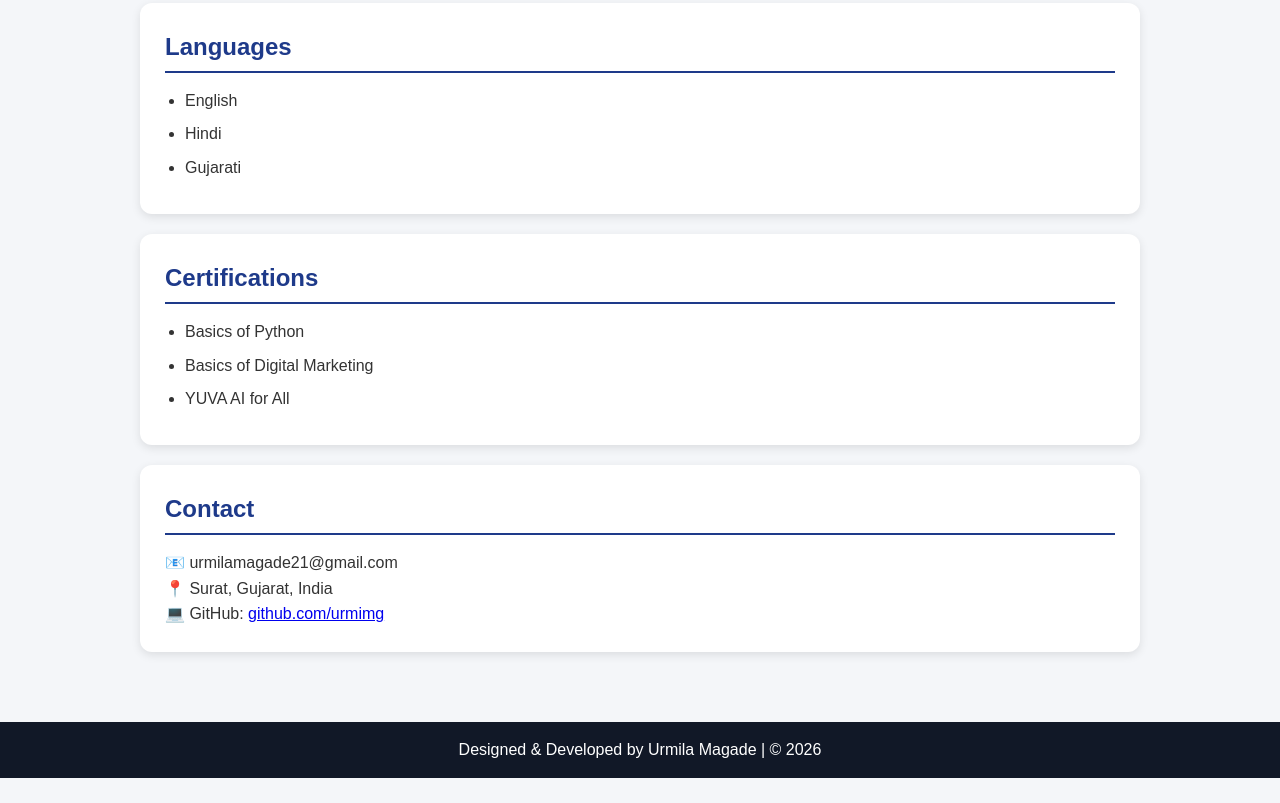
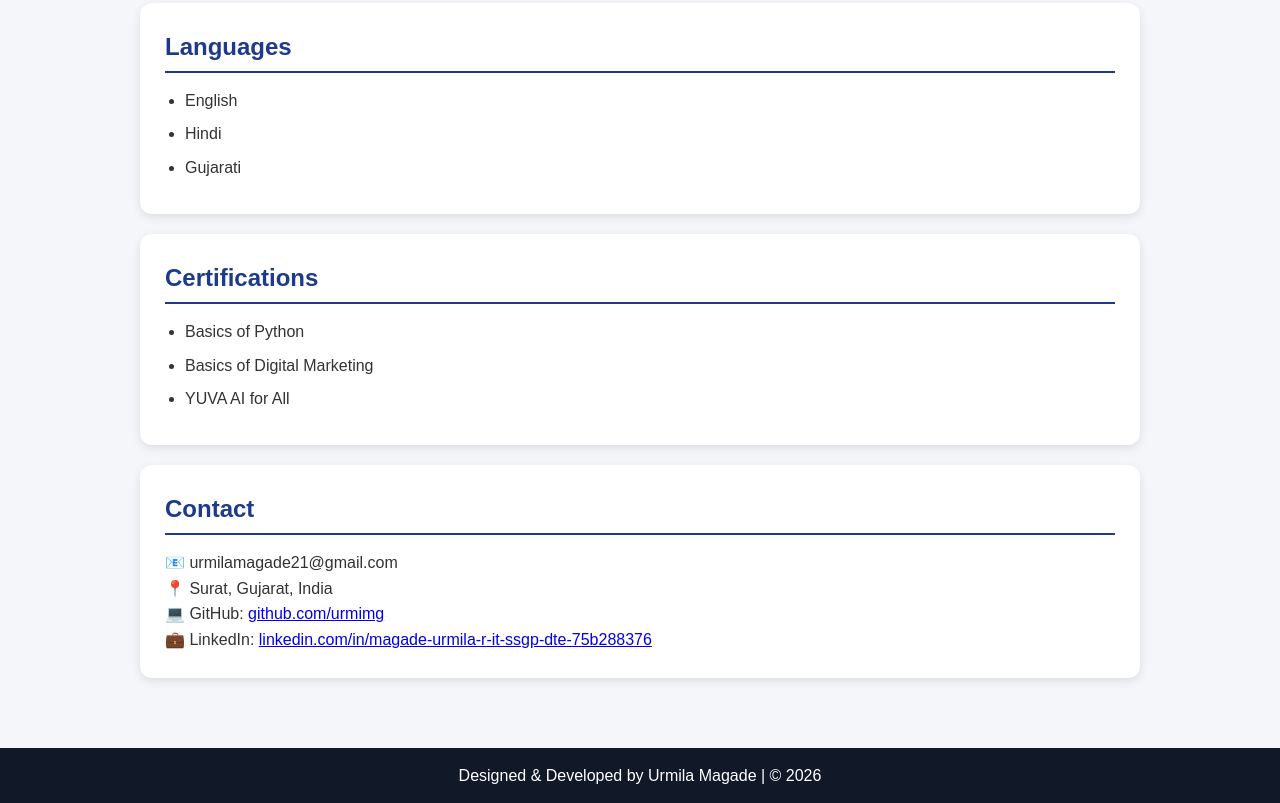
Before and after one commit to Urmimg/Urmimg.github.io, a plain HTML site: page index.html in a window 1280 px wide. Shown: the part 2354-3157 px from the top of the page. Before the commit the page ends 3132 px from the top, so only its background shows below. Drawn offline with Linux system fonts and the light colour scheme.

Commit message:
Added LinkedIn profile link

```diff
--- a/index.html
+++ b/index.html
@@ -243,6 +243,11 @@ nav ul li a{
                 github.com/urmimg
                 </a>
             </p>
+            <p>💼 LinkedIn:
+                <a href="https://www.linkedin.com/in/magade-urmila-r-it-ssgp-dte-75b288376" target="_blank">
+                linkedin.com/in/magade-urmila-r-it-ssgp-dte-75b288376
+                </a>
+            </p>
     </div>
 
 </div>
```
